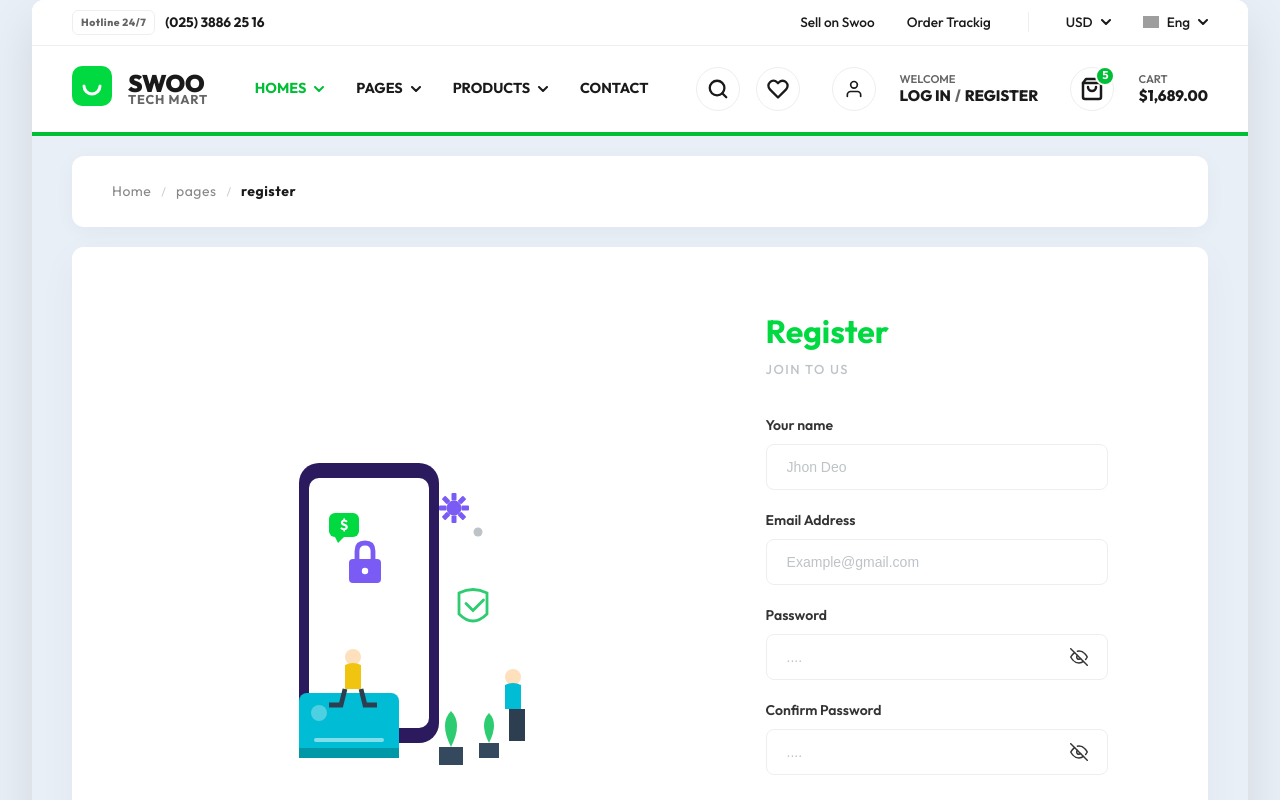
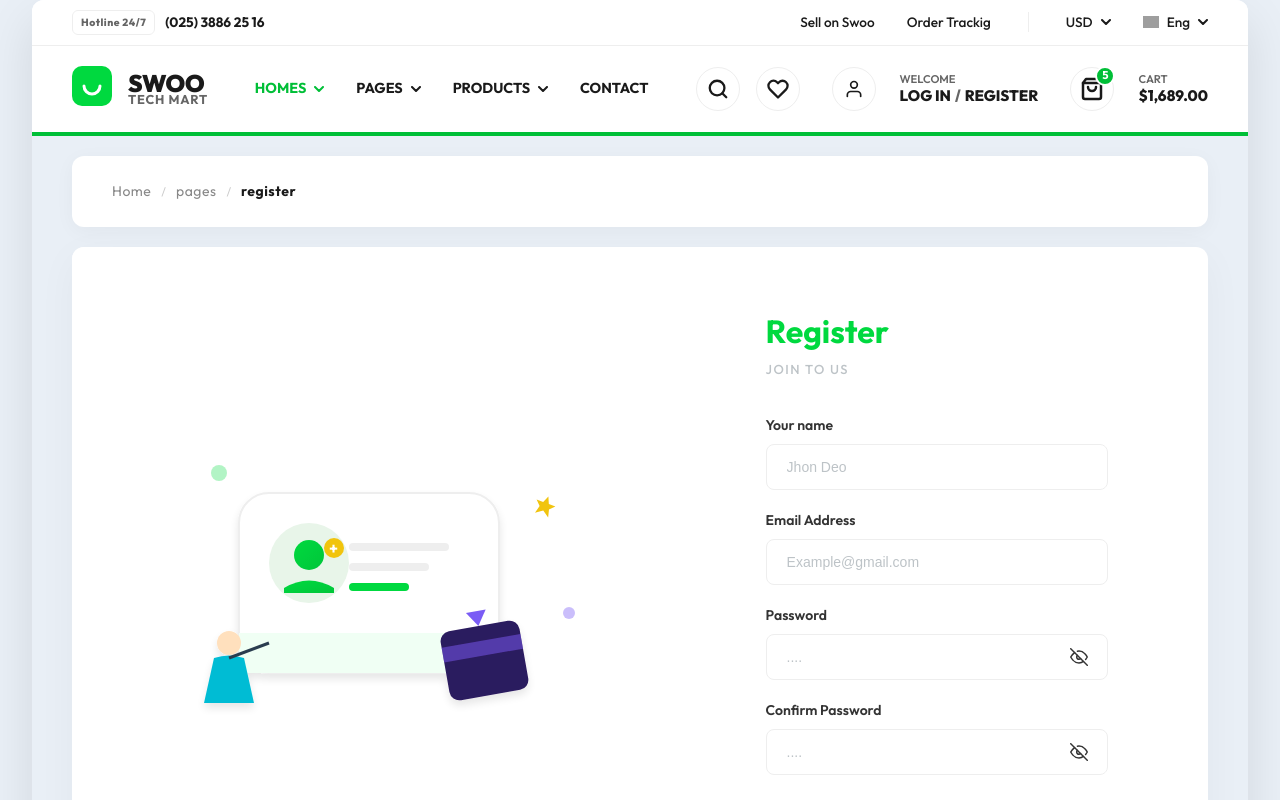
Before and after one commit to nazmulfx/swoo, a React (Vite) app in the folder dashboard/: page /register in a window 1280 px wide. Shown: the top 800 px of the page. Built offline with nearby package versions, Linux system fonts and the light colour scheme; grey boxes are pictures that could not be loaded; what frappe-react-sdk would draw is missing.

Commit message:
update: svg update for login and registration page

```diff
--- a/dashboard/src/pages/Register/Register.jsx
+++ b/dashboard/src/pages/Register/Register.jsx
@@ -48,74 +48,61 @@ const Register = () => {
           <div className="register-card">
             <div className="register-illustration">
               <svg viewBox="0 0 500 400" xmlns="http://www.w3.org/2000/svg">
-                {/* Reused Illustration from Login - consistent branding */}
+                <defs>
+                  <linearGradient id="regGrad" x1="0%" y1="0%" x2="100%" y2="100%">
+                    <stop offset="0%" style={{ stopColor: '#00d93f', stopOpacity: 1 }} />
+                    <stop offset="100%" style={{ stopColor: '#00c639', stopOpacity: 1 }} />
+                  </linearGradient>
+                  <filter id="shadowReg" x="-20%" y="-20%" width="140%" height="140%">
+                    <feGaussianBlur in="SourceAlpha" stdDeviation="4" />
+                    <feOffset dx="0" dy="5" result="offsetblur" />
+                    <feComponentTransfer><feFuncA type="linear" slope="0.1" /></feComponentTransfer>
+                    <feMerge><feMergeNode /><feMergeNode in="SourceGraphic" /></feMerge>
+                  </filter>
+                </defs>
 
-                {/* Phone Frame */}
-                <rect x="180" y="50" width="140" height="280" rx="20" fill="#2c1a5f" />
-                <rect x="190" y="65" width="120" height="250" rx="10" fill="#fff" />
+                {/* Registration/Welcome Metaphor */}
+                <g filter="url(#shadowReg)">
+                  {/* Large Profile Card / Member ID */}
+                  <rect x="120" y="80" width="260" height="180" rx="30" fill="#fff" stroke="#eee" strokeWidth="2" />
+                  <rect x="120" y="220" width="260" height="40" rx="0" fill="#f0fff4" />
 
-                {/* Lock Icon */}
-                <g transform="translate(230, 130) scale(0.8)">
-                  <rect x="0" y="20" width="40" height="30" rx="5" fill="#7a5cf5" />
-                  <path d="M10 20 V10 Q10 0 20 0 Q30 0 30 10 V20" stroke="#7a5cf5" strokeWidth="6" fill="none" />
-                  <circle cx="20" cy="35" r="4" fill="#fff" />
+                  {/* Avatar Circle on Card */}
+                  <g transform="translate(160, 120)">
+                    <circle cx="30" cy="30" r="40" fill="#e8f5e9" />
+                    <circle cx="30" cy="22" r="15" fill="url(#regGrad)" />
+                    <path d="M5 55 Q30 40 55 55 V60 H5 Z" fill="url(#regGrad)" />
+                    <circle cx="55" cy="15" r="10" fill="#f1c40f" /> {/* Plus/Badge icon */}
+                    <text x="50" y="21" fill="#fff" fontSize="16" fontWeight="bold">+</text>
+                  </g>
+
+                  {/* Lines on Card */}
+                  <rect x="230" y="130" width="100" height="8" rx="4" fill="#eee" />
+                  <rect x="230" y="150" width="80" height="8" rx="4" fill="#eee" />
+                  <rect x="230" y="170" width="60" height="8" rx="4" fill="#00d93f" />
+
+                  {/* Celebratory Box / Gift */}
+                  <g transform="translate(320, 220) rotate(-10)">
+                    <rect x="0" y="0" width="80" height="70" rx="10" fill="#2c1a5f" />
+                    <rect x="0" y="15" width="80" height="15" fill="#7a5cf5" opacity="0.5" />
+                    <path d="M40 0 L50 -15 L30 -15 Z" fill="#7a5cf5" /> {/* Ribbon */}
+                  </g>
+
+                  {/* Small Character (The One Joining) */}
+                  <g transform="translate(80, 200)">
+                    <circle cx="30" cy="30" r="12" fill="#ffe0bd" />
+                    <path d="M15 45 Q30 40 45 45 L55 90 H5 Z" fill="#00bcd4" />
+                    <path d="M30 45 L70 30" stroke="#2c3e50" strokeWidth="3" fill="none" /> {/* Arm reaching out */}
+                  </g>
                 </g>
 
-                {/* Gear Icons */}
-                <g transform="translate(320, 80) scale(0.5)" fill="#7a5cf5">
-                  <circle cx="30" cy="30" r="15" />
-                  {[0, 45, 90, 135, 180, 225, 270, 315].map(deg => (
-                    <rect key={deg} x="25" y="0" width="10" height="15" rx="2" transform={`rotate(${deg}, 30, 30)`} />
-                  ))}
+                {/* Floating Stars / Confetti */}
+                <g transform="translate(420, 80) rotate(20)" fill="#f1c40f">
+                  <path d="M10 0 L13 7 L20 7 L15 12 L17 20 L10 15 L3 20 L5 12 L0 7 L7 7 Z" />
                 </g>
-                <g transform="translate(350, 110) scale(0.3)" fill="#bdc3c7">
-                   <circle cx="30" cy="30" r="15" />
-                </g>
-
-                {/* Secure Badge */}
-                <g transform="translate(340, 180) scale(0.7)">
-                  <path d="M0 0 Q20 -10 40 0 V30 Q20 50 0 30 Z" fill="none" stroke="#2ecc71" strokeWidth="4" />
-                  <path d="M10 15 L20 25 L35 10" stroke="#2ecc71" strokeWidth="4" fill="none" strokeLinecap="round" />
-                </g>
-
-                {/* Chat Bubble */}
-                <g transform="translate(210, 100) scale(0.6)">
-                  <rect x="0" y="0" width="50" height="40" rx="10" fill="#00d93f" />
-                  <path d="M10 40 L15 50 L25 40" fill="#00d93f" />
-                  <text x="18" y="28" fill="#fff" fontSize="24" fontWeight="bold">$</text>
-                </g>
-
-                {/* Credit Card */}
-                <g transform="translate(180, 280)">
-                  <rect x="0" y="0" width="100" height="65" rx="8" fill="#00bcd4" />
-                  <rect x="0" y="55" width="100" height="10" rx="0" fill="#0097a7" />
-                  <circle cx="20" cy="20" r="8" fill="#fff" opacity="0.3" />
-                  <rect x="15" y="45" width="70" height="4" rx="2" fill="#fff" opacity="0.5" />
-                </g>
-
-                {/* Characters */}
-                <g transform="translate(210, 220) scale(0.8)">
-                   <circle cx="30" cy="30" r="10" fill="#ffe0bd" />
-                   <path d="M20 40 Q30 35 40 40 V70 H20 Z" fill="#f1c40f" />
-                   <path d="M20 70 L15 90 H0" stroke="#2c3e50" strokeWidth="6" fill="none" />
-                   <path d="M40 70 L45 90 H60" stroke="#2c3e50" strokeWidth="6" fill="none" />
-                </g>
-                <g transform="translate(370, 240) scale(0.8)">
-                   <circle cx="30" cy="30" r="10" fill="#ffe0bd" />
-                   <path d="M20 40 Q30 35 40 40 V70 H20 Z" fill="#00bcd4" />
-                   <rect x="25" y="70" width="10" height="40" fill="#2c3e50" />
-                   <rect x="35" y="70" width="10" height="40" fill="#2c3e50" />
-                </g>
-
-                {/* Plants */}
-                <g transform="translate(320, 310) scale(0.6)">
-                  <rect x="0" y="40" width="40" height="30" fill="#34495e" />
-                  <path d="M20 40 Q0 0 20 -20 Q40 0 20 40 Z" fill="#2ecc71" />
-                </g>
-                <g transform="translate(360, 310) scale(0.5)">
-                  <rect x="0" y="40" width="40" height="30" fill="#34495e" />
-                  <path d="M20 40 Q0 0 20 -20 Q40 0 20 40 Z" fill="#2ecc71" />
-                </g>
+                <circle cx="100" cy="60" r="8" fill="#00d93f" opacity="0.3" />
+                <circle cx="450" cy="200" r="6" fill="#7a5cf5" opacity="0.4" />
+                <rect x="380" y="300" width="12" height="12" fill="#e74c3c" transform="rotate(45)" opacity="0.3" />
               </svg>
             </div>
 
```
Also changed, not shown: dashboard/src/pages/Login/Login.jsx (+35 -74 lines).
